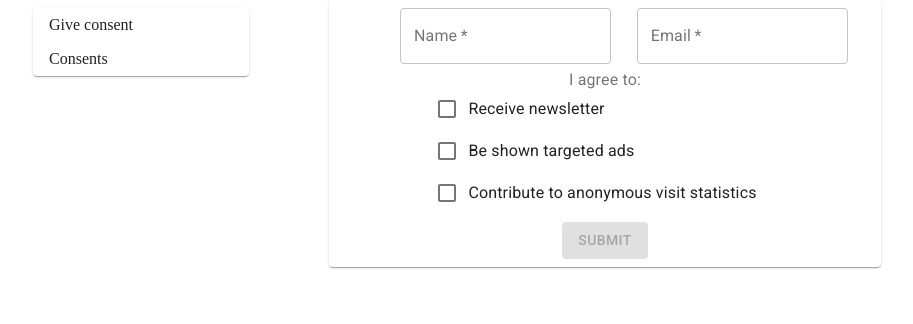
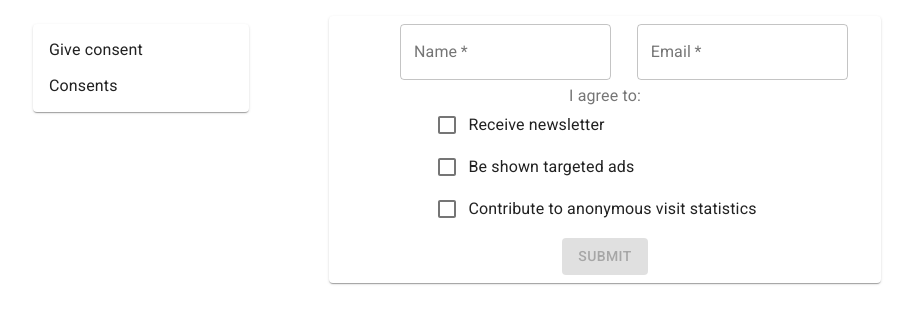
Before and after one commit to eamanola/consents, a React (Create React App) app: page /give-consent in a window 1280 px wide. Shown: the top 324 px of the page, without its empty margins (151-1064 px from the left). Built offline with nearby package versions, Linux system fonts and the light colour scheme; data requests are answered from the project's data file.

Commit message:
cosmetic ui changes: add padding, use menu items, dont close menu when clicking on the bar, resize content on smaller screens

```diff
--- a/src/App.js
+++ b/src/App.js
@@ -25,6 +25,7 @@ const App = () => {
         justify="center"
         alignItems="flex-start"
         spacing={2}
+        style={{ padding: '1em 0' }}
       >
         <ResponsiveMenu />
         <Content />
--- a/src/components/content.js
+++ b/src/components/content.js
@@ -8,7 +8,7 @@ import ConsentForm from './consent-form';
 import ConsentsList from './consents-list';
 
 const Content = () => (
-  <Grid item xs={9}>
+  <Grid item xs={12} sm={9}>
     <main>
       <Switch>
         <Route path="/consents">
--- a/src/components/menu.js
+++ b/src/components/menu.js
@@ -1,30 +1,38 @@
 import React from 'react';
+import PropTypes from 'prop-types';
 import { Link } from 'react-router-dom';
 
 import Paper from '@material-ui/core/Paper';
-import ListItem from '@material-ui/core/ListItem';
+import MenuItem from '@material-ui/core/MenuItem';
+import MenuList from '@material-ui/core/MenuList';
 
-const Menu = () => (
+const Menu = ({ onClick }) => (
   <nav className="cypress-menu">
     <Paper>
-      <ListItem
+      <MenuList>
+        <MenuItem
           className="cypress-give-consent-link"
-        button
           component={Link}
           to="/give-consent"
+          onClick={onClick}
         >
           Give consent
-      </ListItem>
-      <ListItem
+        </MenuItem>
+        <MenuItem
           className="cypress-consents-link"
-        button
           component={Link}
           to="/consents"
+          onClick={onClick}
         >
           Consents
-      </ListItem>
+        </MenuItem>
+      </MenuList>
     </Paper>
   </nav>
 );
 
+Menu.propTypes = {
+  onClick: PropTypes.func.isRequired,
+};
+
 export default Menu;
--- a/src/components/responsive-menu.js
+++ b/src/components/responsive-menu.js
@@ -14,7 +14,7 @@ const ResponsiveMenu = () => {
   const handleOpen = () => { setIsOpen(true); };
   const handleClose = () => { setIsOpen(false); };
 
-  const menu = <Menu />;
+  const menu = <Menu onClick={handleClose} />;
 
   return (
     <>
@@ -33,11 +33,9 @@ const ResponsiveMenu = () => {
             <MenuIcon />
           </IconButton>
         </Grid>
-        <div role="presentation" onClick={handleClose} onKeyDown={handleClose}>
-          <Drawer open={isOpen} onClose={handleClose}>
-            {menu}
-          </Drawer>
-        </div>
+        <Drawer open={isOpen} onClose={handleClose}>
+          {menu}
+        </Drawer>
       </Hidden>
     </>
   );
```
Lines whose indentation alone changed are shown as unchanged.
